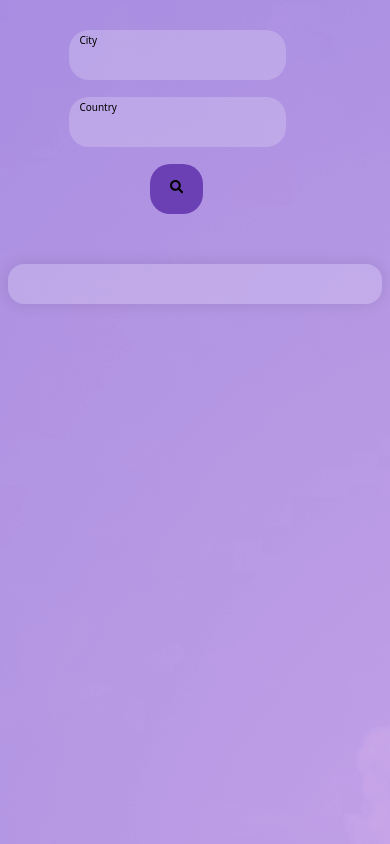
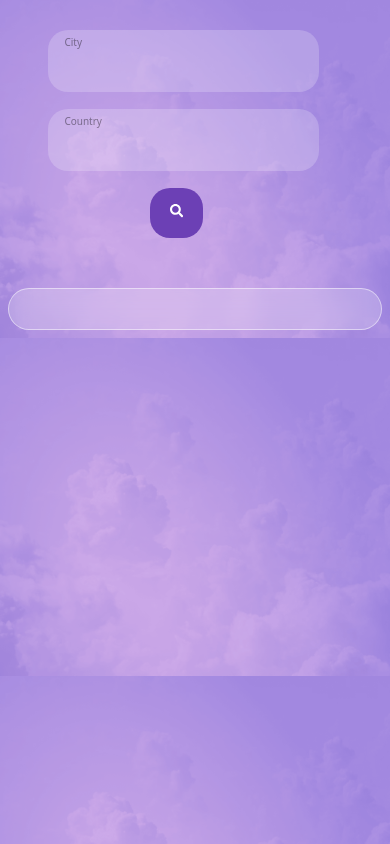
Before and after one commit to svencrox/weather-app, a React (Create React App) app: page / in a window 390 px wide. Built offline with nearby package versions, Linux system fonts and the light colour scheme.

Commit message:
Update for responsivity and font changes

```diff
--- a/src/App.js
+++ b/src/App.js
@@ -72,6 +72,17 @@ function App() {
         ]);
     };
 
+    // Transform string to start with an uppercase letter followed by lowercase letters
+    const transformString = (str) => {
+        if (!str) return "";
+        const parts = str.split(","); // Split the string by comma
+        const transformedParts = parts.map((part) => {
+            const trimmedPart = part.trim(); // Remove any leading/trailing spaces
+            return trimmedPart.charAt(0).toUpperCase() + trimmedPart.slice(1);
+        });
+        return transformedParts.join(", "); // Join the transformed parts back with comma
+    };
+
     return (
         <div>
             <form className="search-form" onSubmit={handleSearch}>
@@ -138,7 +149,7 @@ function App() {
                                     >
                                         <div className="history-left">
                                             <p className="history-query">
-                                                {entry.query}
+                                                {transformString(entry.query)}
                                             </p>
                                             <p className="history-timestamp">
                                                 {entry.timestamp}
--- a/src/App.scss
+++ b/src/App.scss
@@ -1,17 +1,19 @@
 @import url("https://fonts.googleapis.com/css2?family=Poppins&display=swap");
 body {
     background-image: url("./images/bg-light.png");
+    background-size: cover;
     font-family: "Noto Sans", sans-serif;
 }
 .weather-container {
     display: flex;
     flex-direction: column;
     padding: 20px;
-    border-radius: 16px;
+    border-radius: 40px;
     margin: auto;
     max-width: 90%;
-    box-shadow: rgba(17, 17, 26, 0.1) 0px 0px 16px;
+    border: 1px solid rgba(255, 255, 255, 0.5);
     background-color: rgba(255, 255, 255, 0.2);
+    backdrop-filter: blur(10px);
     height: 100%;
 
     .search-history {
@@ -21,8 +23,9 @@ body {
 
         h2 {
             font-weight: 400;
-            font-size: 14px;
-            line-height: 19px;
+            font-style: normal;
+            font-size: 16px;
+            line-height: 22px;
             padding-bottom: 2%;
             color: #000000;
         }
@@ -57,22 +60,28 @@ body {
     .search-label {
         position: absolute;
         top: 20%;
-        left: 10px;
+        left: 16px;
         transform: translateY(-50%);
+        font-style: normal;
+        font-weight: 400;
         font-size: 10px;
         line-height: 14px;
+        color: rgba(0, 0, 0, 0.4);
     }
 
     input {
         height: 30px;
         width: 100%;
-        padding: 10px;
+        padding: 16px;
         background: rgba(255, 255, 255, 0.2);
         border: none;
         border-radius: 20px;
         box-shadow: none;
         outline: none;
-        padding-left: 10px;
+        font-style: normal;
+        font-weight: 400;
+        font-size: 16px;
+        line-height: 22px;
     }
 
     button {
@@ -83,6 +92,7 @@ body {
         outline: none;
         border: none;
         background-color: #6c40b5;
+        color: white;
     }
 }
 .weather {
@@ -99,7 +109,10 @@ body {
     }
 
     .temperature-font {
-        font-size: 5rem;
+        font-size: 5.5rem;
+        color: #6c40b5;
+        font-weight: 600;
+        line-height: 80px;
     }
 
     .icon {
@@ -128,26 +141,35 @@ body {
         justify-content: space-between;
     }
     &-left {
+        display: flex;
+        justify-content: space-between;
+        width: 90%;
+        margin-right: 10px;
         .history-query {
+            font-style: normal;
+            font-weight: 400;
             font-size: 16px;
             line-height: 22px;
-            margin-top: 0;
         }
         .history-timestamp {
+            font-style: normal;
+            font-weight: 400;
             font-size: 14px;
             line-height: 19px;
+            text-align: right;
         }
     }
     &-right {
+        display: flex;
+        width: 10%;
         button {
             display: inline-flex;
             border-radius: 50%;
-            background: white;
-            box-shadow: none;
-            padding: 20px;
+            background-color: white;
+            box-shadow: 0px 4px 12px rgba(0, 0, 0, 0.1);
+            padding: 10px;
             outline: none;
             border: none;
-            background-color: #6c40b5;
             margin-right: 10px;
             align-self: center;
             justify-self: center;
@@ -165,6 +187,15 @@ body {
     }
     .icon {
         font-size: 3rem;
+    }
+    .history {
+        &-left {
+            margin-right: 10px;
+        }
+
+        &-right {
+            width: 15%;
+        }
     }
 }
 
@@ -189,4 +220,18 @@ body {
             margin-bottom: 5%;
         }
     }
+    .history {
+        &-left {
+            width: 50%;
+            flex-direction: column;
+
+            .history-timestamp {
+                text-align: left;
+            }
+        }
+
+        &-right {
+            width: auto;
+        }
+    }
 }
```
